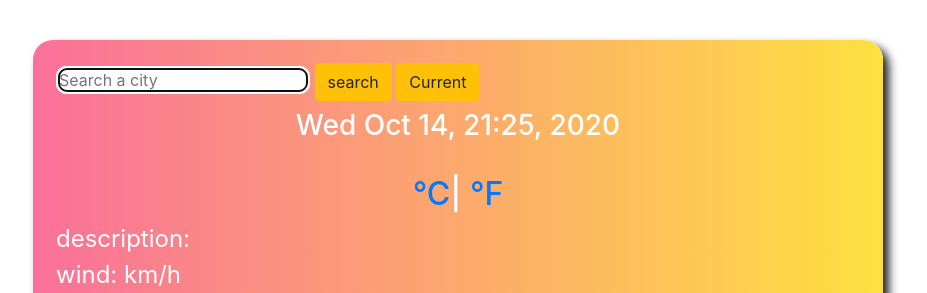
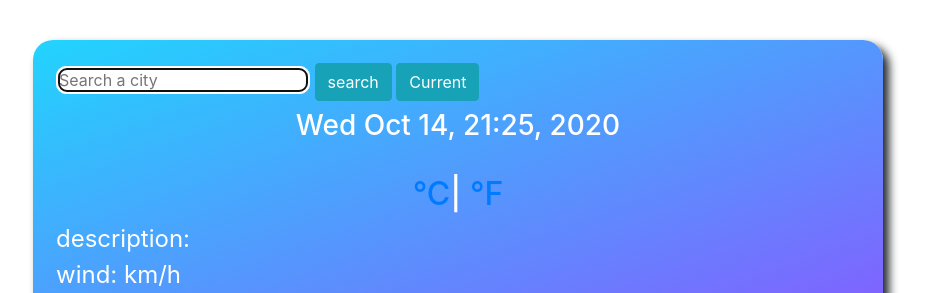
Before and after one commit to oana33-hub/my-sunny-weather-app, a plain HTML site: page index.html in a window 1280 px wide. Shown: the top 293 px of the page, without its empty margins (112-1039 px from the left). Drawn offline with nearby package versions, Linux system fonts and the light colour scheme.

Commit message:
updated background color

```diff
--- a/index.html
+++ b/index.html
@@ -21,10 +21,10 @@
           class="search-form" />
 
 
-        <input type="submit" value="search" class="btn btn-warning " id="search-city" />
+        <input type="submit" value="search" class="btn btn-info " id="search-city" />
 
 
-        <button type="button" class="btn btn-warning " id="current-location-button">
+        <button type="button" class="btn btn-info" id="current-location-button">
           Current
         </button>
       </form>
--- a/src/style.css
+++ b/src/style.css
@@ -6,7 +6,7 @@
   padding: 23px;
   margin: 40px auto;
   max-width: 850px;
-  background-image: linear-gradient(to right, #fa709a 0%, #fee140 100%);
+ background-image: linear-gradient(-20deg, #b721ff 0%, #21d4fd 100%);
 }
 .button {
   border-radius: 10px;
```
